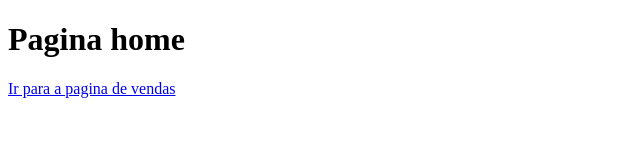
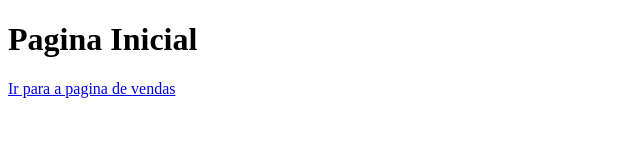
Before and after one commit to maceddo/aulagithub, a plain HTML site: page index.html in a window 1280 px wide. Shown: the full height of the page, 0-640 px from the left. Drawn offline with Linux system fonts and the light colour scheme.

Commit message:
modificado o arquivo index

```diff
--- a/index.html
+++ b/index.html
@@ -7,7 +7,7 @@
     <title>Document</title>
 </head>
 <body>
-    <h1>Pagina home</h1>
+    <h1>Pagina Inicial</h1>
     <a href="vendas.html">Ir para a pagina de vendas</a>
 
 </body>
```
